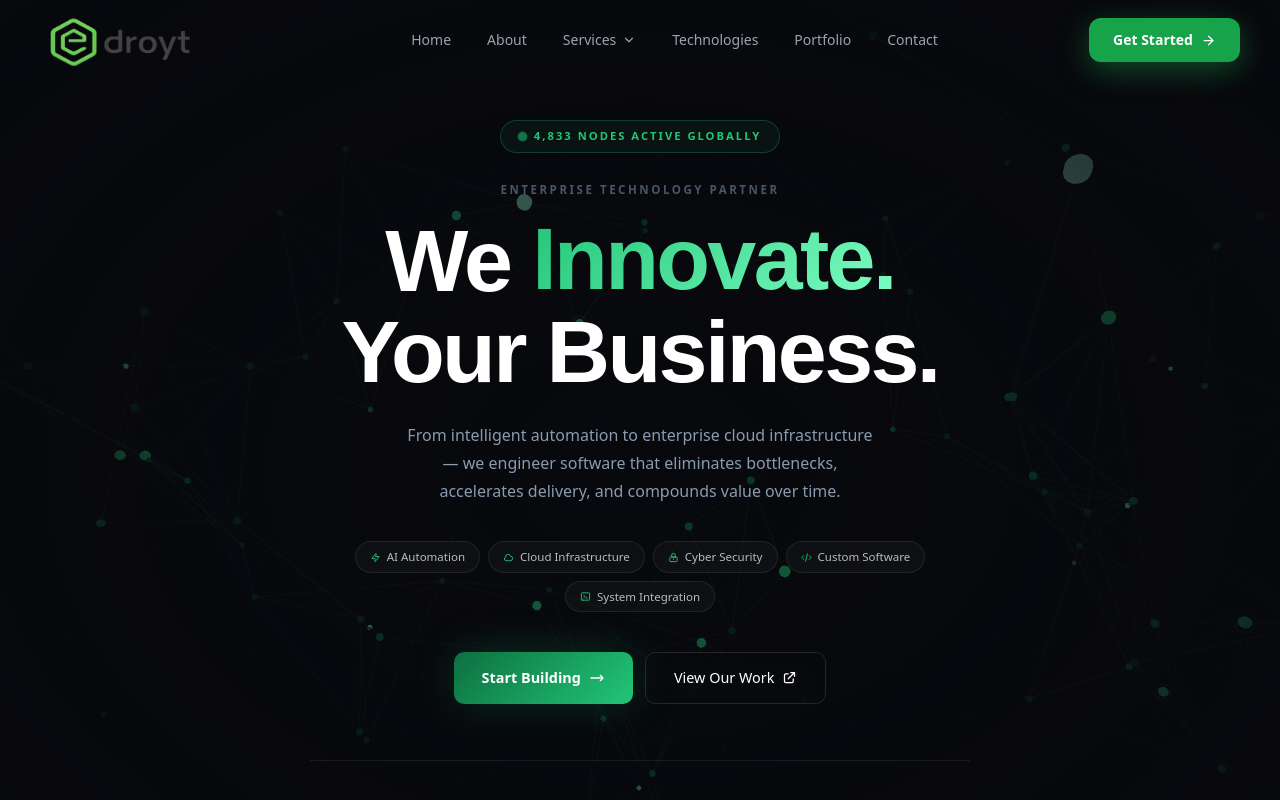
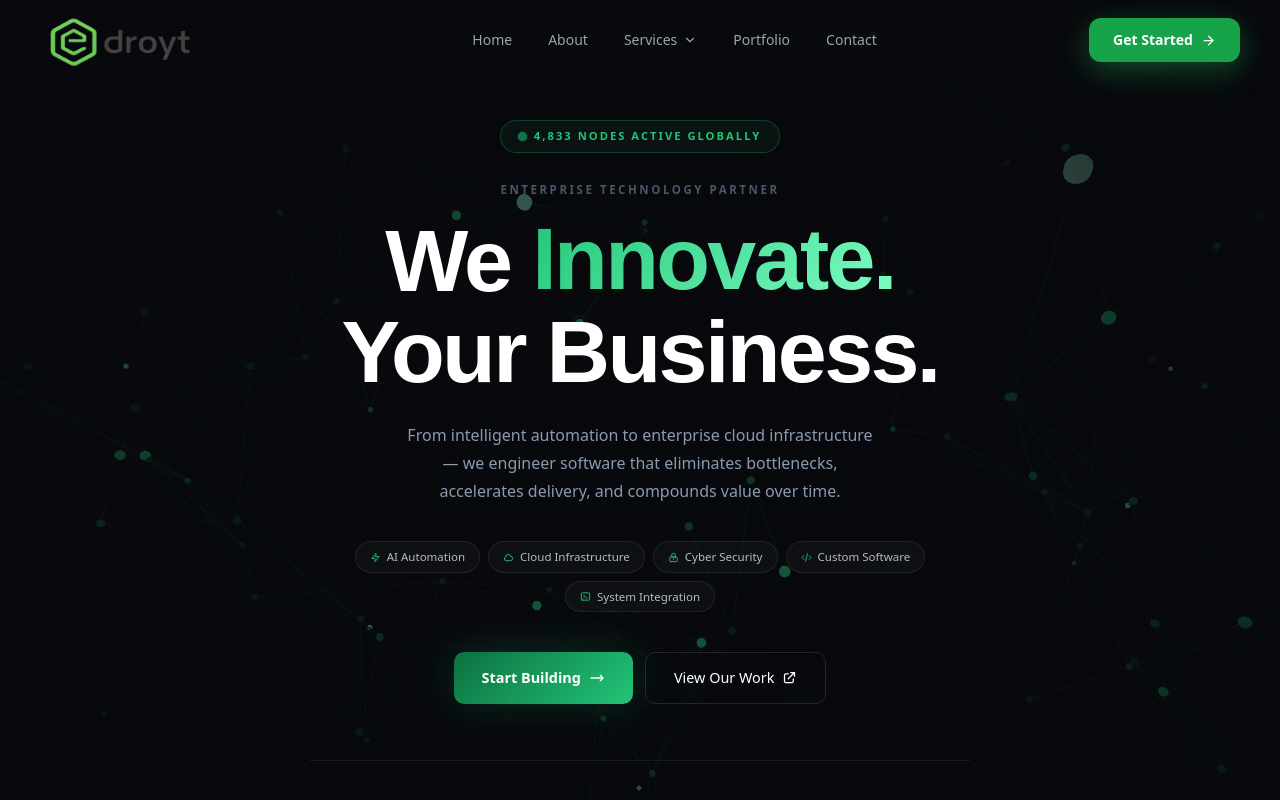
Before and after one commit to kartiksilodiya-edroyt/edroyt-main, a Next.js app: page / in a window 1280 px wide. Shown: the top 800 px of the page. Built offline with nearby package versions, Linux system fonts and the light colour scheme.

Commit message:
Removed Technologies from Navbar

```diff
--- a/components/layout/Navbar.tsx
+++ b/components/layout/Navbar.tsx
@@ -73,7 +73,7 @@ const navLinks = [
   { label: 'Home', href: '/' },
   { label: 'About', href: '/about' },
   { label: 'Services', href: '/services', hasMega: true },
-  { label: 'Technologies', href: '/technologies' },
+  // { label: 'Technologies', href: '/technologies' },
   { label: 'Portfolio', href: '/portfolio' },
   { label: 'Contact', href: '/contact' },
 ];
```
